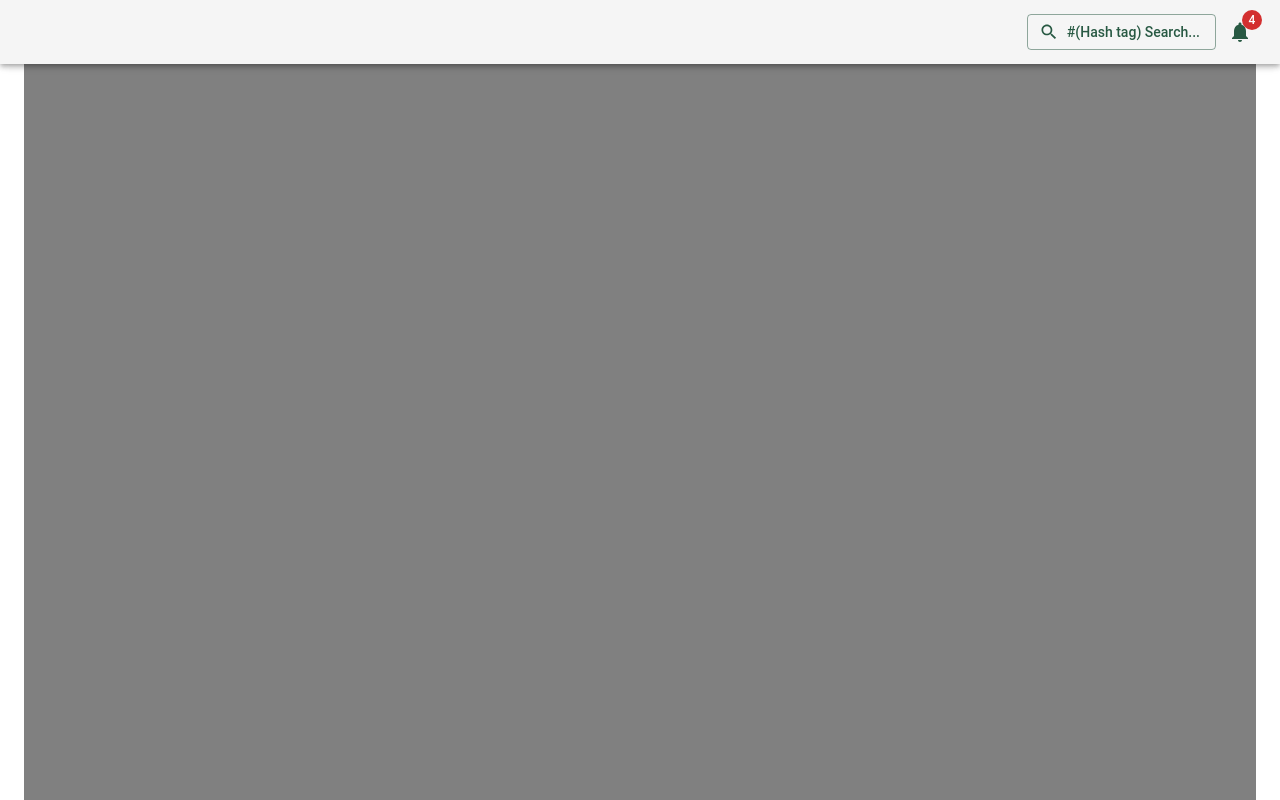
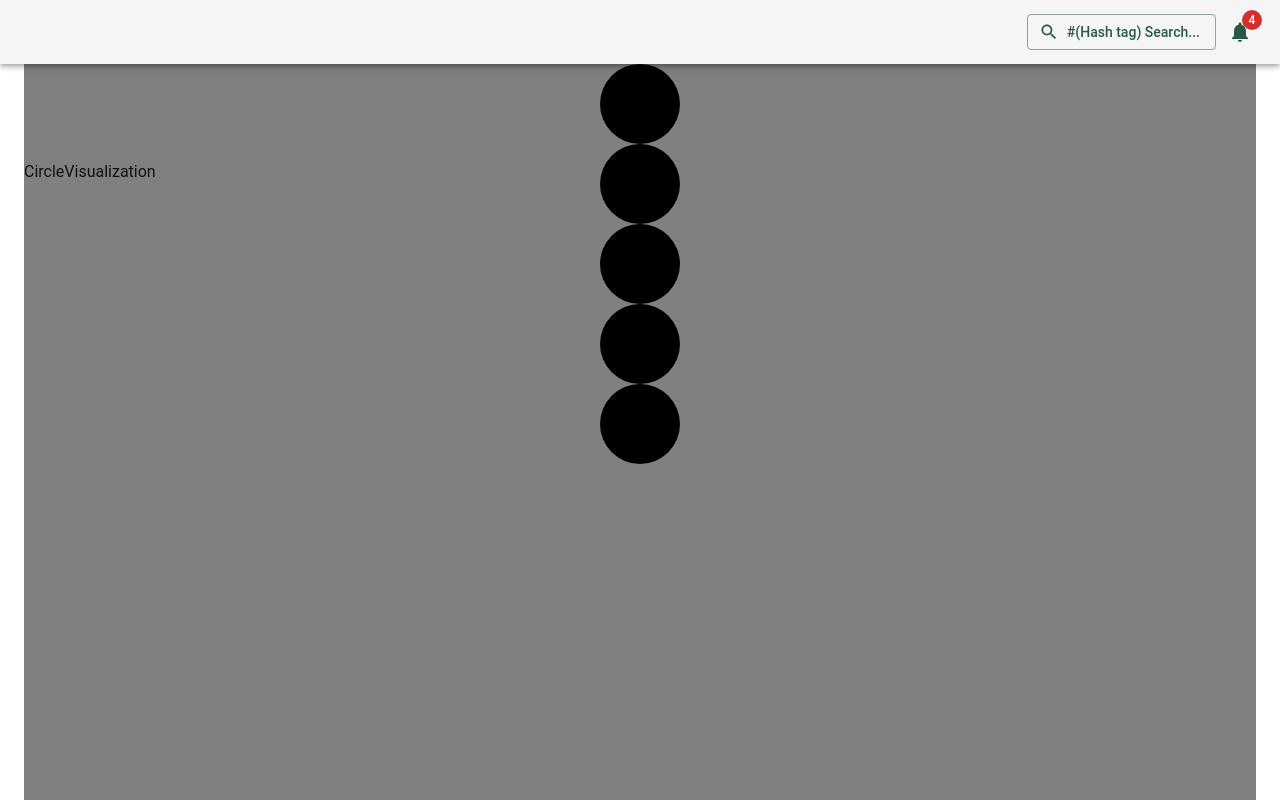
Before and after one commit to hwanju1596/Our-s-data, a Next.js app in the folder our-s-data/: page / in a window 1280 px wide. Shown: the top 800 px of the page. Built offline with nearby package versions, Linux system fonts and the light colour scheme.

Commit message:
#Header-UI 1. Toolbar에 Container가 가려지지 않도록 수정.

```diff
--- a/our-s-data/pages/index.tsx
+++ b/our-s-data/pages/index.tsx
@@ -2,9 +2,10 @@ import Head from "next/head";
 import styles from "../styles/Home.module.css";
 import CircleVisualization from "../components/circle-virtualization";
 import Header from "./layout/header";
-import { Box, Container } from "@mui/material";
+import { Box, Container, Toolbar } from "@mui/material";
 
 export default function Home() {
+
   return (
     <div className={styles.container}>
       <Head>
@@ -24,7 +25,10 @@ export default function Home() {
               opacity: [0.9, 0.8, 0.7],
             },
           }}
-        />
+        >
+          <Toolbar/>
+          <CircleVisualization views={undefined} likes={undefined} title={""} contents={""}/>
+          </Box>
       </Container>
     </div>
   );
```
